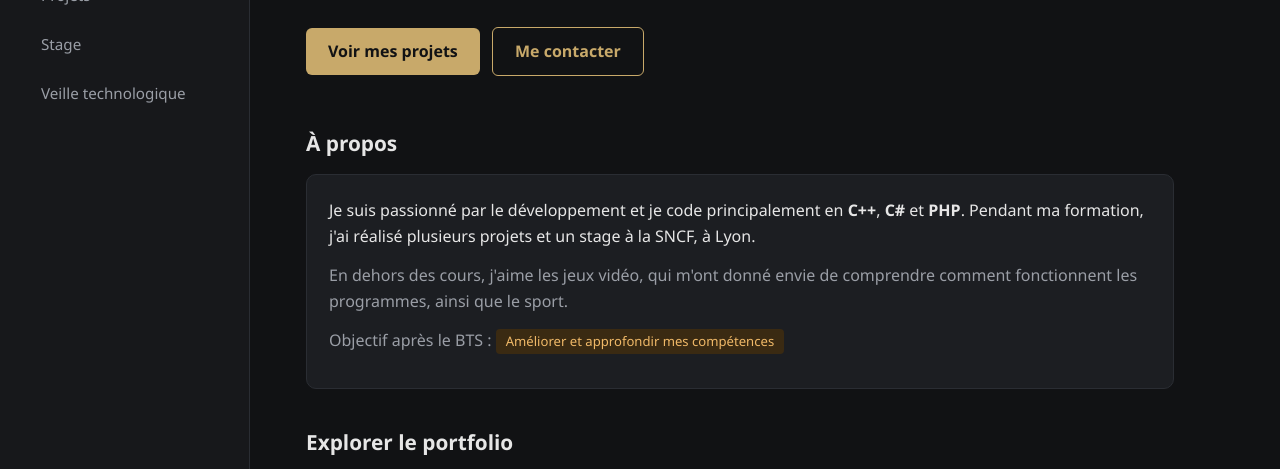
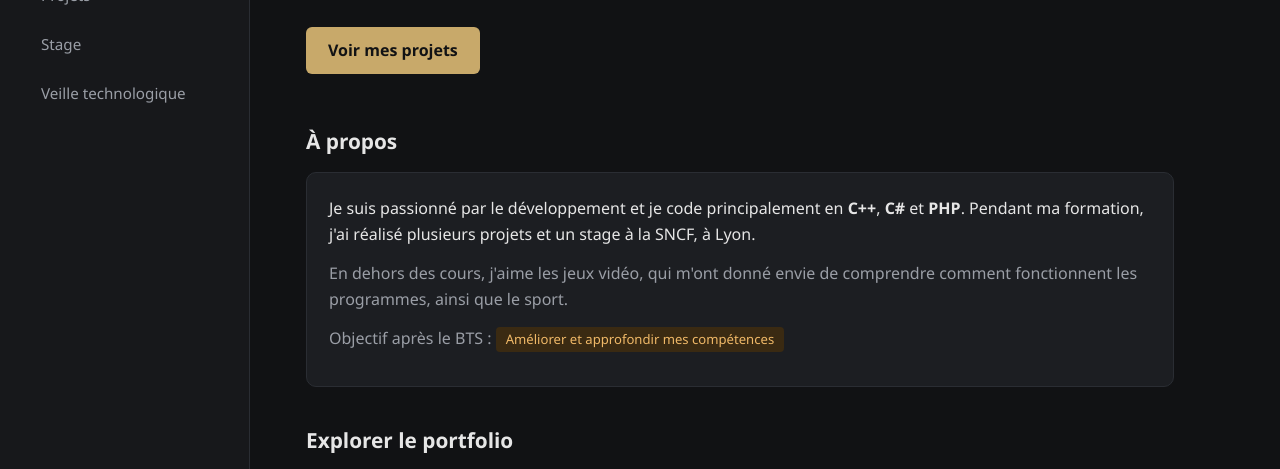
Before and after one commit to nguyentheolenny-cyber/portfolio, a plain HTML site: page index.html in a window 1280 px wide. Shown: the part 257-726 px from the top of the page. Drawn offline with Linux system fonts and the light colour scheme.

Commit message:
Mise a jour de mon portfolio

```diff
--- a/index.html
+++ b/index.html
@@ -31,7 +31,7 @@
         option SLAM (Solutions Logicielles et Applications Métiers).
       </p>
       <a class="btn" href="projets.html">Voir mes projets</a>
-      <a class="btn ghost" href="contact.html">Me contacter</a>
+
     </section>
 
     <h2>À propos</h2>
```
